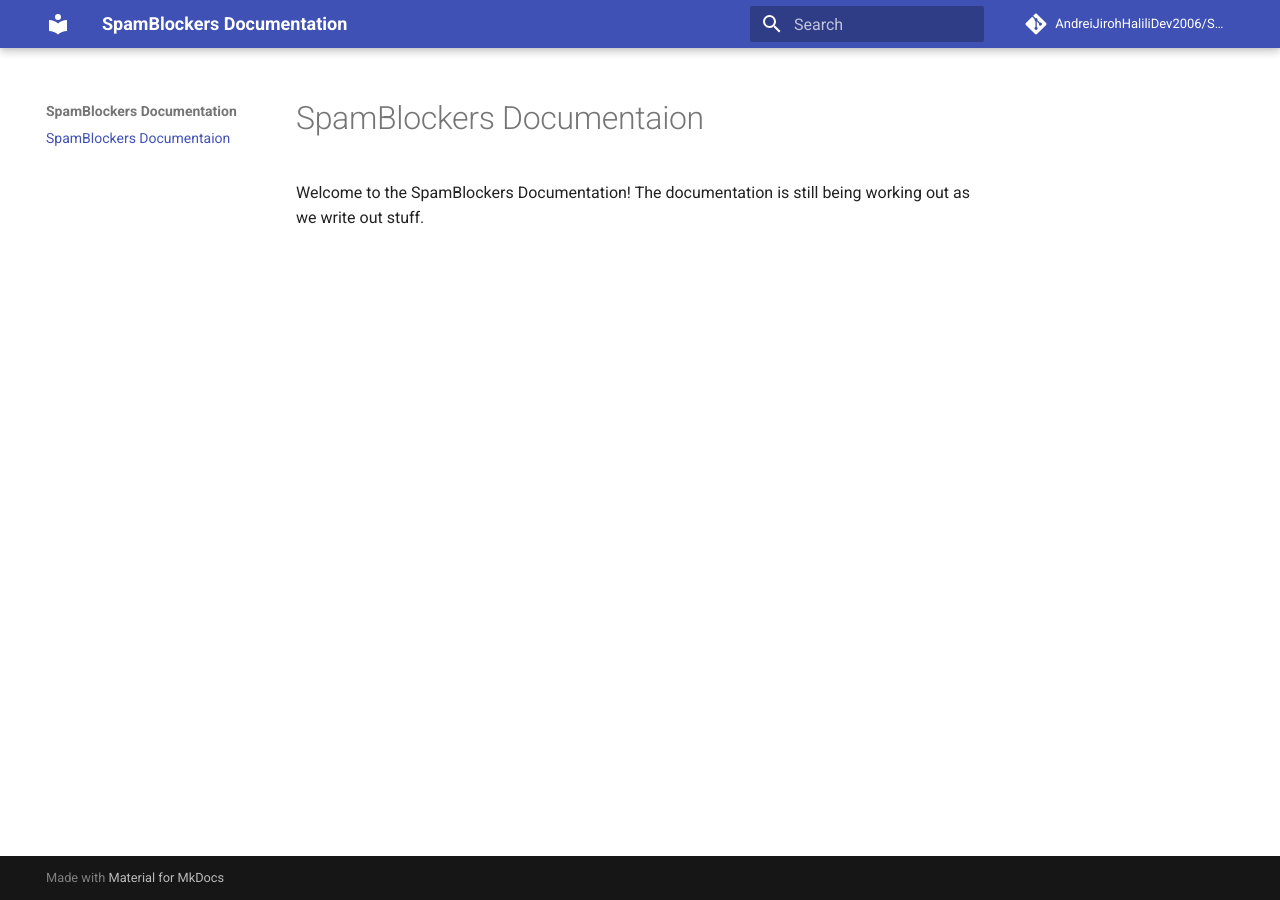
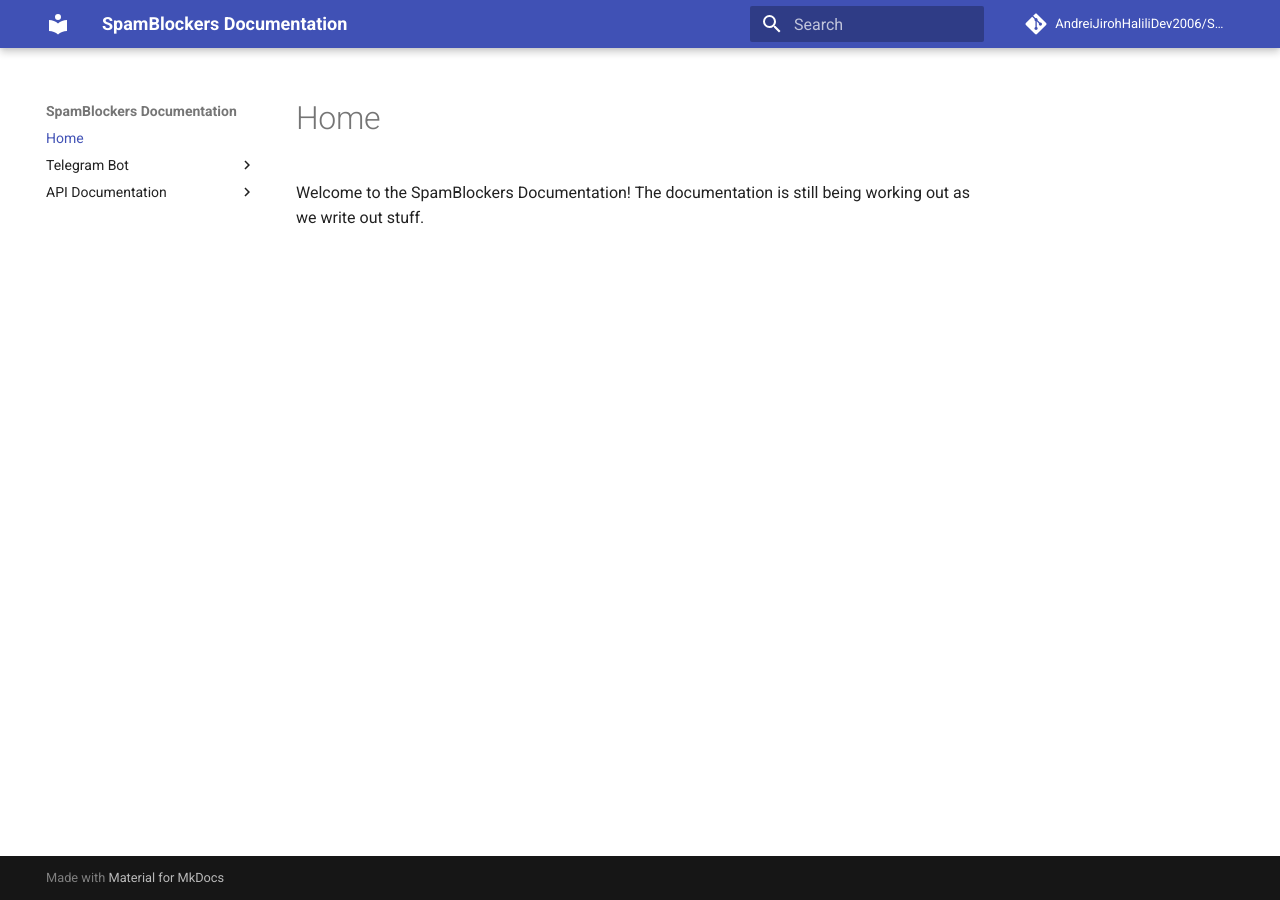
Before and after one commit to ajhalili2006/docs, an MkDocs documentation site: the page built from src/index.md, in a window 1280 px wide. Built offline with MkDocs 1.6.1 and Material for MkDocs 9.7.7, drawn with Linux system fonts in a browser that asks for light colours; comment, search, counter and statistics services are not loaded; part of the change alters nothing that is shown.

Commit message:
Awww, snap!
Signed-off-by: Andrei Jiroh Eugenio Halili <andreijiroheugeniohalili24680@gmail.com>

```diff
--- a/mkdocs.yml
+++ b/mkdocs.yml
@@ -9,7 +9,7 @@ repo_url: https://gitlab.com/AndreiJirohHaliliDev2006/SpamBlockersBot-Docs
 edit_uri: edit/master/src/
 
 ## Navigation
-docs:
+nav:
   - 'Home': index.md
   - 'Telegram Bot':
     - 'Setting up the server': tg/setup.md
```
Also changed, not shown: 1 other file.
